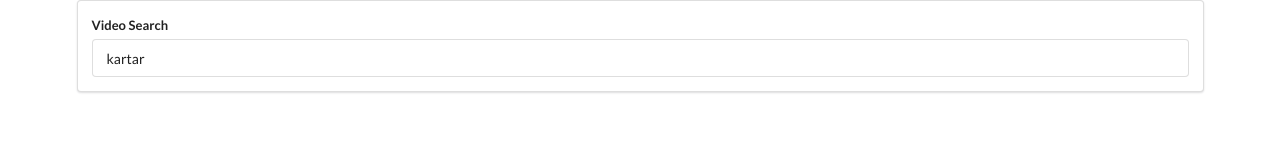
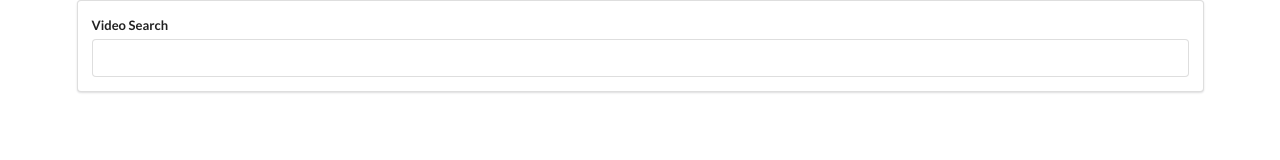
Before and after one commit to KJabandaa10/videos-app, a React (Create React App) app: page / in a window 1280 px wide. Shown: the top 160 px of the page. Built offline with nearby package versions, Linux system fonts and the light colour scheme.

Commit message:
finish putting it all together

```diff
--- a/src/Components/App.js
+++ b/src/Components/App.js
@@ -1,12 +1,23 @@
-import React from 'react';
-import SearchBar from './SearchBar';
+import React from "react";
+import SearchBar from "./SearchBar";
+import youtube from "../api/youtube";
 
 class App extends React.Component {
-    render() {
-        return (
-            <div className="ui container"><SearchBar /></div>
-        )
-    }
+  onTermSubmit = term => {
+    youtube.get("/search", {
+      params: {
+        q: term
+      }
+    });
+  };
+
+  render() {
+    return (
+      <div className="ui container">
+        <SearchBar onFormSubmit={this.onTermSubmit} />
+      </div>
+    );
+  }
 }
 
 export default App;
--- a/src/Components/SearchBar.jsx
+++ b/src/Components/SearchBar.jsx
@@ -1,16 +1,17 @@
-import React from 'react';
+import React from "react";
 
 class SearchBar extends React.Component {
-    state = { term: 'kartar' };
+  state = { term: "" };
 
   onInputChange = event => {
-        this.setState({ term: event.target.value })
-    }
+    this.setState({ term: event.target.value });
+  };
 
   onFormSubmit = event => {
     event.preventDefault();
-        // TODO: new search functionality
-    }
+
+    this.props.onFormSubmit(this.state.term);
+  };
 
   render() {
     return (
@@ -18,11 +19,15 @@ class SearchBar extends React.Component {
         <form onSubmit={this.onFormSubmit} className="ui form">
           <div className="field">
             <label>Video Search</label>
-                        <input type="text" value={this.state.term} onChange={this.onInputChange} />
+            <input
+              type="text"
+              value={this.state.term}
+              onChange={this.onInputChange}
+            />
           </div>
         </form>
       </div>
-        )
+    );
   }
 }
 
```
Also changed, not shown: src/api/youtube.js (+8 -8 lines), 1 other file (tests, documents, lock files or other folders). Lines whose indentation alone changed are shown as unchanged.
